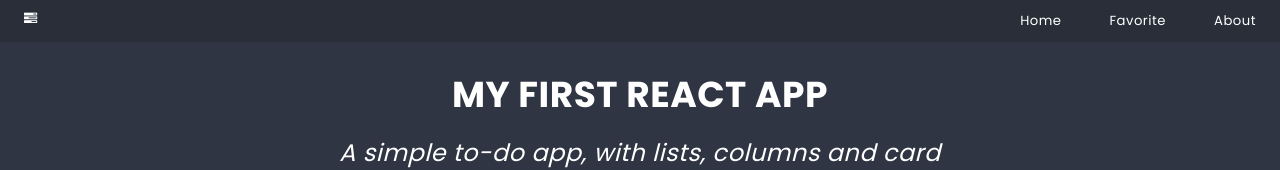
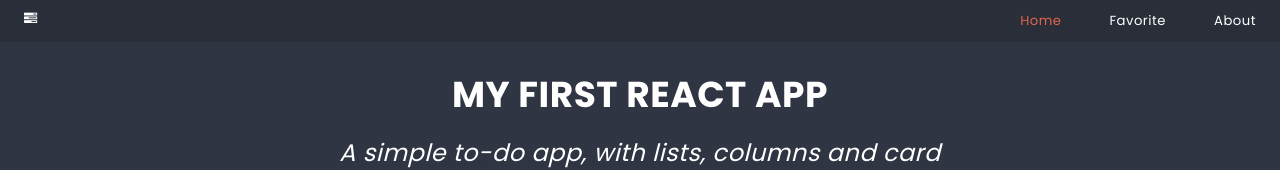
Before and after one commit to aleks-sobiecka/React_App, a React (Create React App) app: page / in a window 1280 px wide. Shown: the top 170 px of the page. Built offline with nearby package versions, Linux system fonts and the light colour scheme.

Commit message:
Add color to active link

```diff
--- a/src/components/NavBar/NavBar.js
+++ b/src/components/NavBar/NavBar.js
@@ -1,4 +1,5 @@
-import styles from './NavBar.module.scss'
+import styles from './NavBar.module.scss';
+import { NavLink } from 'react-router-dom';
 
 const NavBar = () => {
     return (
@@ -9,9 +10,12 @@
                 </div>
                 <div className={styles.navlinks}>
                     <ul>
-                        <li><a href='/'>Home</a></li>
-                        <li><a href='/favorite'>Favorite</a></li>
-                        <li><a href='/about'>About</a></li>
+                        <li><NavLink className={({ isActive }) => isActive ? styles.linkActive : undefined}
+                            to="/">Home</NavLink></li>
+                        <li><NavLink className={({ isActive }) => isActive ? styles.linkActive : undefined}
+                            to="/favorite">Favorite</NavLink></li>
+                        <li><NavLink className={({ isActive }) => isActive ? styles.linkActive : undefined}
+                            to="/about">About</NavLink></li>
                     </ul>
                 </div>
             </div>
--- a/src/components/NavBar/NavBar.module.scss
+++ b/src/components/NavBar/NavBar.module.scss
@@ -1,4 +1,5 @@
 @import '../../styles/settings.scss';
+
 
 .nav {
     background: darken($color-dark, 3%);
@@ -18,8 +19,12 @@
         margin: 0 24px;
 
         a {
-        color: $color-light;
-        text-decoration: none;
+            color: $color-light;
+            text-decoration: none;
         }
+        .linkActive {
+                color: $color-warning;
+            }
+
     }
 }
```
